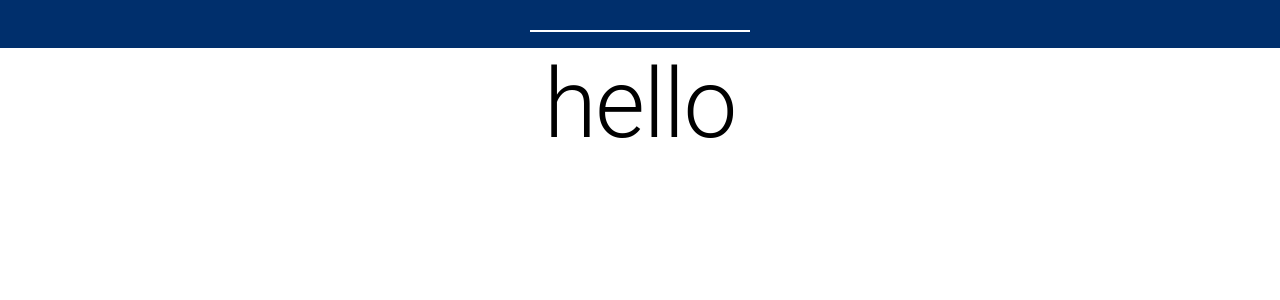
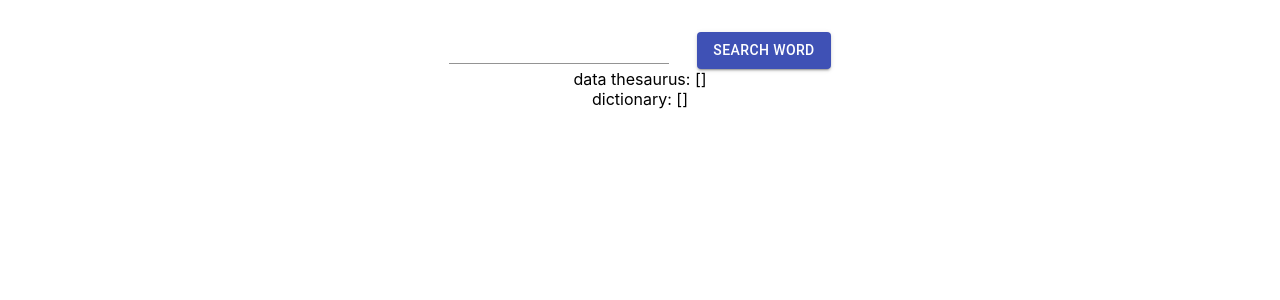
Before and after one commit to izli/justDictionary, a React (Create React App) app: page / in a window 1280 px wide. Shown: the top 300 px of the page. Built offline with nearby package versions, Linux system fonts and the light colour scheme; no server answers.

Commit message:
Get thesaurus based on search word
Parse thesaurus data from get-function
Set search word
Button for search

```diff
--- a/src/App.js
+++ b/src/App.js
@@ -1,18 +1,20 @@
 import React, { useState } from 'react';
-import { GetWords } from './GetWord.js';
-import { CreateHeader } from './CreateHeader.js';
+import { SearchResults } from './SearchResults.js';
+import { SearchWord } from './SearchWord.js';
 import './App.css';
 
 function App() {
-  // const [responseArray, setResponseArray] = useState([]);
+  const [searchWord, setSearchWord] = useState('');
+
+  function onSetSearchWord(textValue) {
+    setSearchWord(textValue);
+  }
 
   return (
     <div className="App">
-      <CreateHeader />
-      <GetWords
-        searchTerm={'design'}
-        // setResponseArray={setResponseArray}
-      ></GetWords>
+      {/* <CreateHeader /> */}
+      <SearchWord onSetSearchWord={onSetSearchWord} />
+      <SearchResults searchWord={searchWord} />
     </div>
   );
 }
--- a/src/CreateHeader.js
+++ b/src/CreateHeader.js
@@ -1,37 +1,17 @@
 import React from 'react';
 import TextField from '@material-ui/core/TextField';
-import { makeStyles, withTheme } from '@material-ui/core/styles';
+import { makeStyles } from '@material-ui/core/styles';
 
-const CreateStyles = makeStyles(() => ({
+const createStyles = makeStyles(() => ({
   headerBg: {
     height: '3em',
     backgroundColor: '#002f6c',
     width: '100%',
     color: 'white',
   },
-  root: {
-    '& .MuiInputBase-root': {
-      color: 'white',
-    },
-    '& .MuiInput-underline:before': {
-      borderBottom: '2px solid white',
-    },
-    '& .MuiInput-underline:after': {
-      borderBottom: '2px solid yellow',
-    },
-    '& .MuiInput-underline:hover:before': {
-      borderBottom: '2px solid green',
-    },
-  },
 }));
 
 export function CreateHeader() {
-  const myStyles = CreateStyles();
-  return (
-    <div className={myStyles.headerBg}>
-      <div>
-        <TextField classes={{ root: myStyles.root }}></TextField>
-      </div>
-    </div>
-  );
+  const myStyles = createStyles();
+  return <div className={myStyles.headerBg}></div>;
 }
--- /dev/null
+++ b/src/SearchResults.js
@@ -0,0 +1,32 @@
+import React, { useEffect, useState } from 'react';
+
+import { parseData } from './parseData';
+
+export function useGetThesaurus(searchWord, setAllDataArray) {
+  useEffect(() => {
+    if (searchWord.length > 0) {
+      fetch(
+        `https://www.dictionaryapi.com/api/v3/references/thesaurus/json/${searchWord}?key=${process.env.REACT_APP_KEY_THESAURUS}`
+      )
+        .then((response) => response.json())
+        .then((data) => {
+          setAllDataArray(data);
+        });
+    }
+  }, [searchWord, setAllDataArray]);
+  return;
+}
+
+export function SearchResults(props) {
+  const [results, setResults] = useState([]);
+  console.log('test');
+  useGetThesaurus(props.searchWord, setResults);
+  const data = parseData(results);
+  return (
+    <div>
+      <div>data thesaurus: {JSON.stringify(data)}</div>
+      <div>dictionary: {JSON.stringify(data)}</div>
+    </div>
+  );
+  // return <Typography variant="body1">This is the thesaurus div</Typography>;
+}
--- /dev/null
+++ b/src/SearchWord.js
@@ -0,0 +1,46 @@
+import React, { useState } from 'react';
+import { makeStyles } from '@material-ui/core/styles';
+import TextField from '@material-ui/core/TextField';
+import { Button } from '@material-ui/core';
+
+const createStyles = makeStyles(() => ({
+  searchWordContainer: {
+    marginTop: '2em',
+  },
+  buttonStyle: {
+    marginLeft: '2em',
+  },
+}));
+
+function userEntersText(event, setTextValue) {
+  setTextValue(event.target.value);
+}
+
+function searchWord(onSetSearchWord, textValue, setTextValue) {
+  // console.log('this is the textvalue: ', textValue);
+  onSetSearchWord(textValue);
+  setTextValue('');
+}
+
+export function SearchWord(props) {
+  const myStyles = createStyles();
+  const [textValue, setTextValue] = useState('');
+  return (
+    <div className={myStyles.searchWordContainer}>
+      <TextField
+        onChange={(event) => userEntersText(event, setTextValue)}
+        value={textValue}
+      ></TextField>
+      <Button
+        color="primary"
+        variant="contained"
+        className={myStyles.buttonStyle}
+        onClick={() =>
+          searchWord(props.onSetSearchWord, textValue, setTextValue)
+        }
+      >
+        Search word
+      </Button>
+    </div>
+  );
+}
--- /dev/null
+++ b/src/parseData.js
@@ -0,0 +1,32 @@
+export function parseData(allDataArray) {
+  //let array1 = allDataArray;
+  console.log(allDataArray);
+  let array2 = allDataArray.map((element1) => ({
+    type: element1.fl,
+    values: element1.def[0].sseq.map((element2) => ({
+      desc: element2[0][1].dt[0][1],
+      syns: element2[0][1].syn_list[0].map((syn1) => syn1),
+      rel: element2[0][1].rel_list,
+    })),
+  }));
+
+  return array2;
+  /*
+  if (array2.length > 0) {
+    console.log('array1: ', array1);
+    console.log('array2: ', array2);
+    onSetParsedArray(array2);
+  }
+  */
+  //   return (
+  //     <div>
+  //       <div>you searched for: {props.searchWord}</div>
+  //       <div>all data array length: {array2.length}</div>
+  //       <ul>
+  //         {array2.map((item) => {
+  //           return <li key="abc">{item.length}</li>;
+  //         })}
+  //       </ul>
+  //     </div>
+  //   );
+}
```
